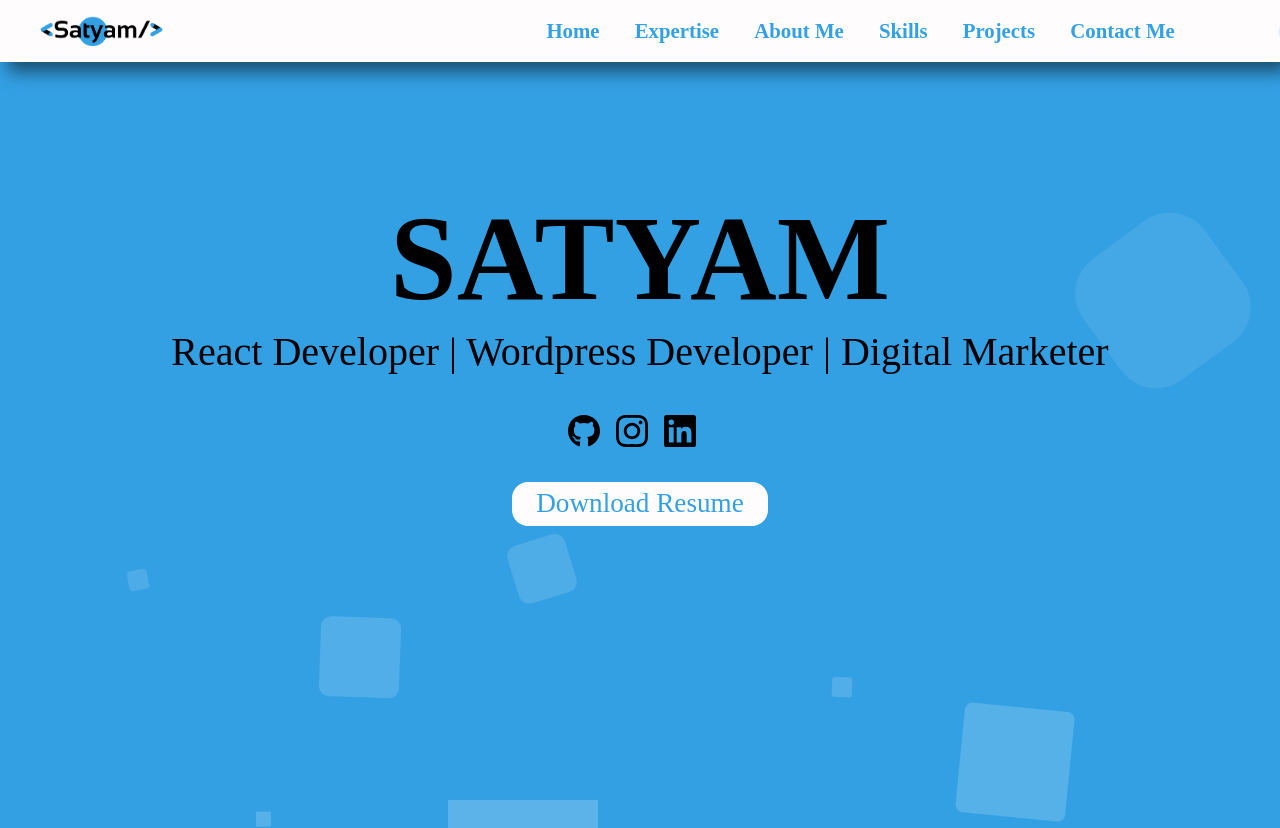
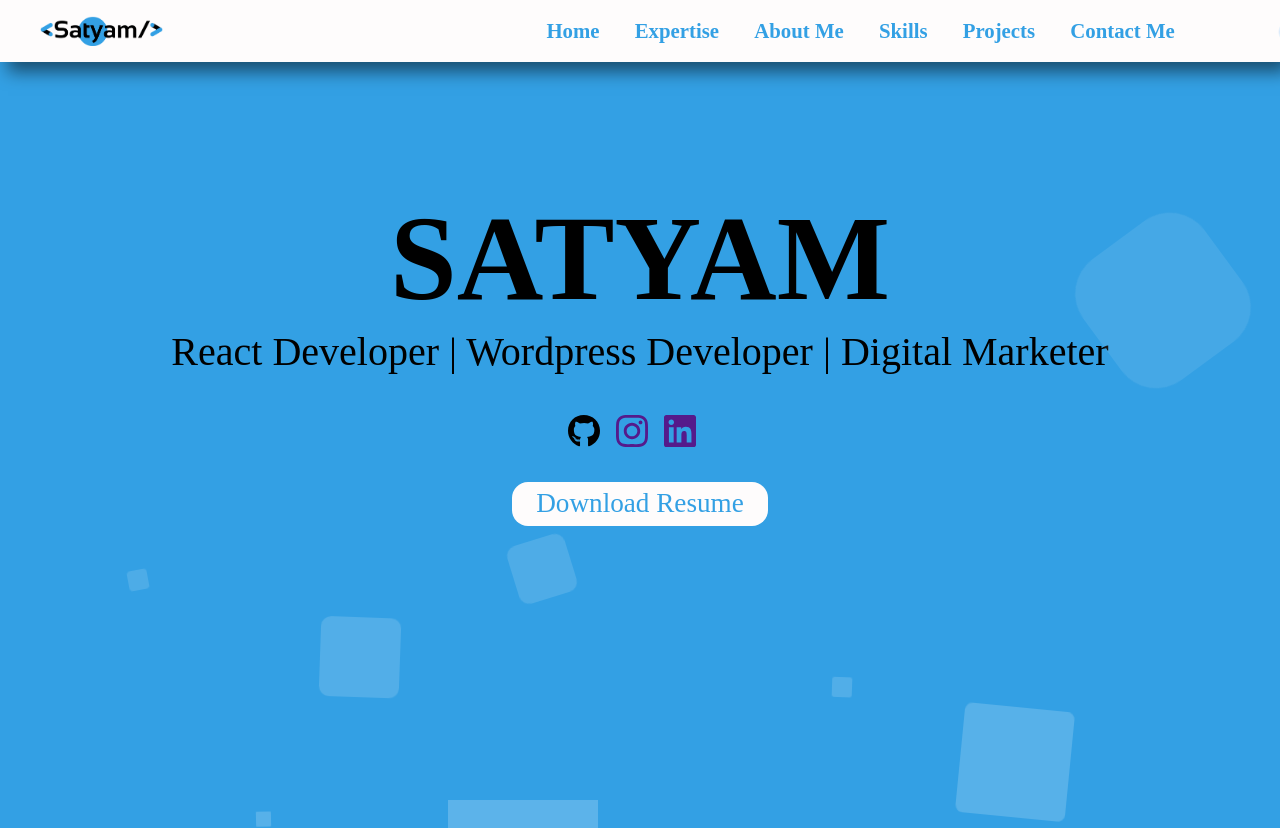
Before and after one commit to Satyam-web3/Portfolio, a React (Vite) app: page / in a window 1280 px wide. Shown: the top 828 px of the page. Built offline with nearby package versions, Linux system fonts and the light colour scheme.

Commit message:
small changes

```diff
--- a/src/App.css
+++ b/src/App.css
@@ -16,7 +16,7 @@
 .header{
     position: sticky;
     top:0; left: 0; right: 0;
-    z-index: 1001;
+    z-index: 1000;
     background-color: var(--white-color);
     display: flex;
     box-shadow:  0.5rem 0.6rem 1rem rgba(0, 0, 0, 0.5);
@@ -237,6 +237,7 @@ body {
 
   text-transform: uppercase;
   font-weight: bolder;
+  z-index: 100;
 }
 .myname p{
   font-size: 2.5rem;
@@ -246,6 +247,7 @@ body {
 .myname .icons{
   padding-top: 2rem;
   font-size: 3rem ;
+  z-index: 100;
 }
 .myname button{
   margin-top: 1rem;
--- a/src/components/home.jsx
+++ b/src/components/home.jsx
@@ -53,9 +53,9 @@ export default function Home() {
                     <h1>Satyam</h1>
                     <p>React Developer | Wordpress Developer | Digital Marketer</p>
                     <div className='icons'>
-                        <FaGithub style={{ paddingRight: '1rem' }} />
-                        <FaInstagram style={{ paddingRight: '1rem' }} />
-                        <FaLinkedin style={{ paddingRight: '1rem' }} />
+                        <a href='https://github.com/Satyam020905'><FaGithub style={{ paddingRight: '1rem',color:'black' }} /></a>
+                        <a href=''><FaInstagram style={{ paddingRight: '1rem' }} /></a>
+                        <a href=''><FaLinkedin style={{ paddingRight: '1rem' }} /></a>
                     </div>
                     <button>Download Resume</button>
                 </div></div >
```
